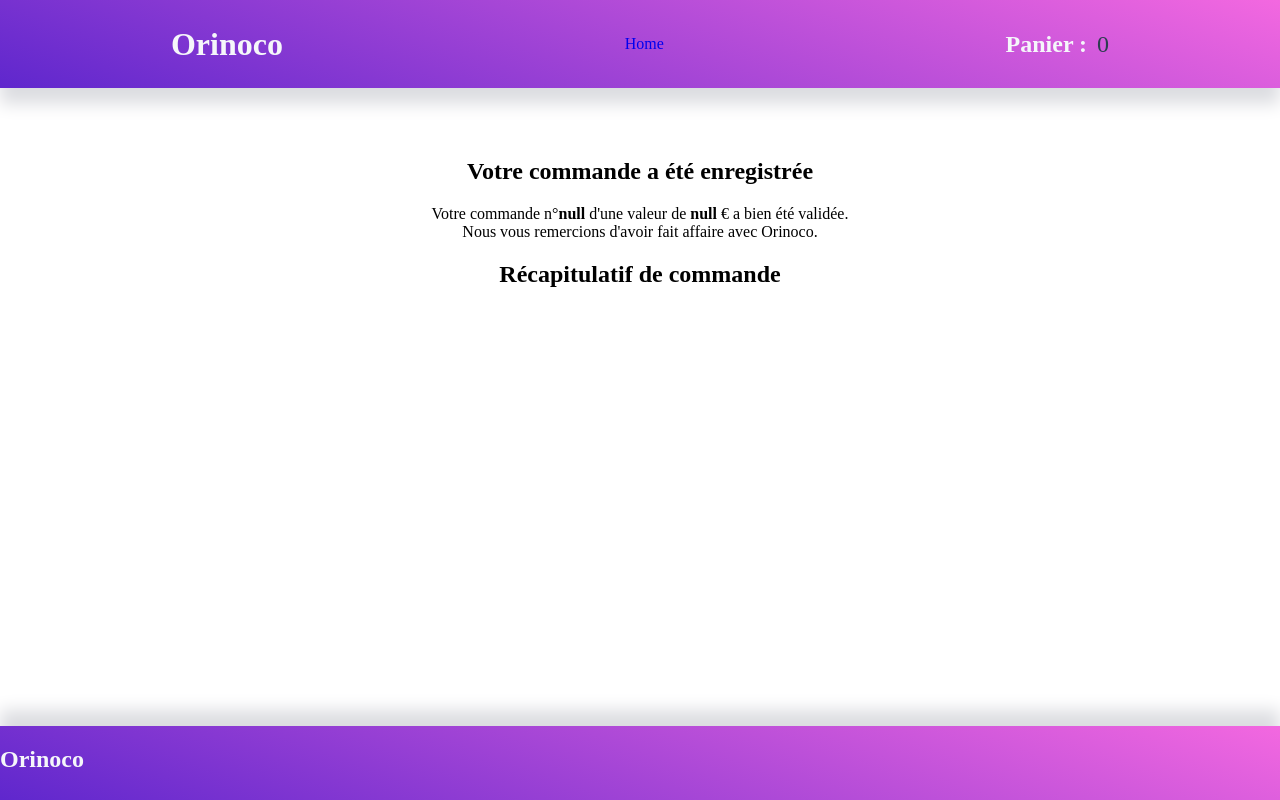
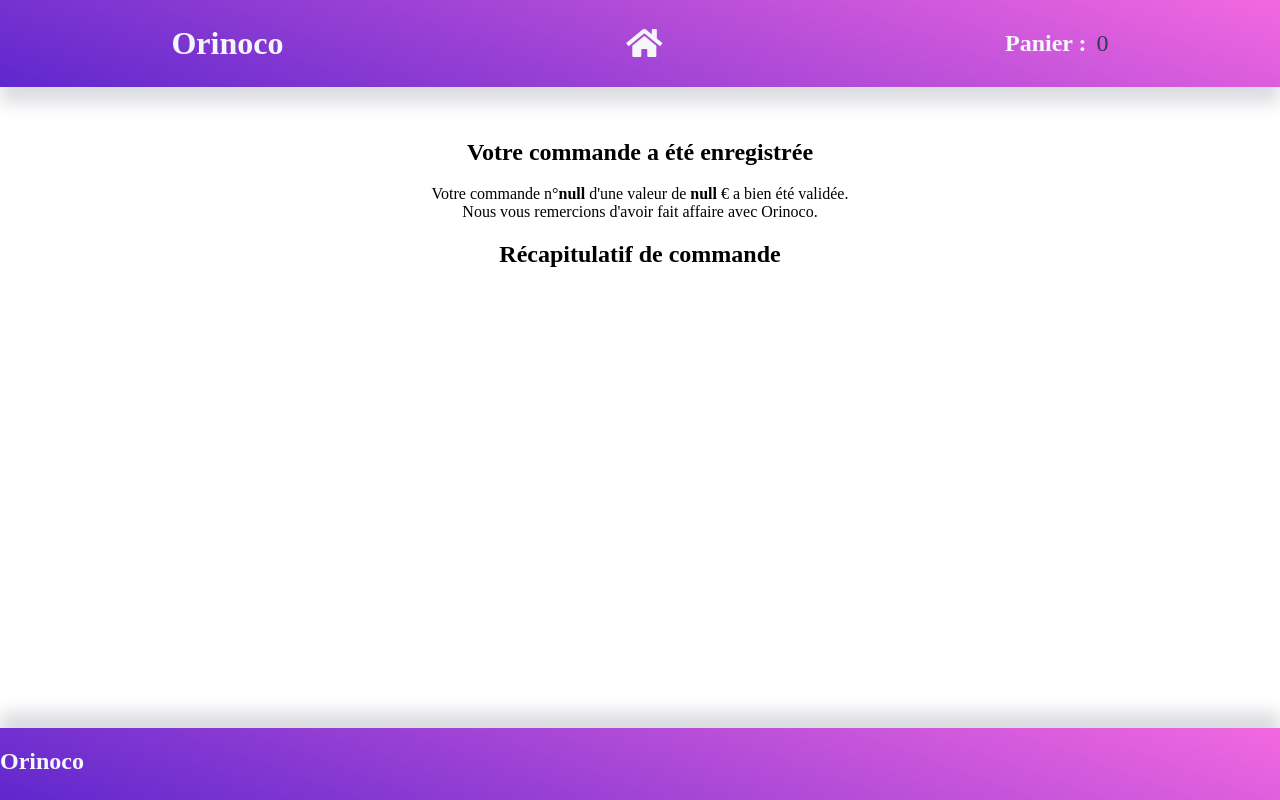
Before and after one commit to Easymr1/MimounRahmouni_5_02022021, a plain HTML site: page front_end/confirmation.html in a window 1280 px wide. Drawn offline with Linux system fonts and the light colour scheme.

Commit message:
correction style ajout footer sass et header plus ajout effet sur carte et bouton add to cart

```diff
--- a/front_end/article.css
+++ b/front_end/article.css
@@ -10,18 +10,6 @@ a {
     text-decoration: none;
 }
 
-header {
-    background: linear-gradient(200deg, #f368e0, #5f27cd);
-    color: #f5f6fa;
-    height: 120px;
-    width: 100%;
-    display: flex;
-    justify-content: space-around;
-    align-items: center;
-    box-shadow: 0 1rem 1rem #dcdde1;
-    margin-bottom: 50px;
-}
-
 section {
     height: 100%;
     padding: 1rem;
@@ -32,6 +20,10 @@ section {
     flex-wrap: wrap;
     align-items: center;
     justify-content: space-around;
+}
+
+.home {
+    color: #f5f6fa;
 }
 
 .panier {
@@ -47,7 +39,8 @@ section {
 }
 
 .img_choix {
-    width: 50%;
+    max-width: 80%;
+    max-height: 400px;
     border-radius: 20px;
 }
 
@@ -66,4 +59,18 @@ section {
 .button {
     margin-top: 30px;
     width: 100px;
+    height: 50px;
+    border-radius: 10px;
+    background: linear-gradient(200deg, #f368e0, #5f27cd);
+    color: #f5f6fa;
+    font-size: 1rem;
+    border: none;
+    box-shadow: 0 0 1rem #dcdde1;
+    transition: all 300ms ease-in-out;
 }
+
+.button:hover {
+    filter: brightness(1.1);
+    transform: scale(1.1);
+    box-shadow: 0 0 2rem #dcdde1;
+}
--- a/front_end/confirmation.css
+++ b/front_end/confirmation.css
@@ -10,16 +10,8 @@ a {
     text-decoration: none;
 }
 
-header {
-    background: linear-gradient(200deg, #f368e0, #5f27cd);
+.home {
     color: #f5f6fa;
-    height: 120px;
-    width: 100%;
-    display: flex;
-    justify-content: space-around;
-    align-items: center;
-    box-shadow: 0 1rem 1rem #dcdde1;
-    margin-bottom: 50px;
 }
 
 .panier {
--- a/front_end/confirmation.html
+++ b/front_end/confirmation.html
@@ -5,14 +5,15 @@
     <meta charset="UTF-8">
     <meta name="viewport" content="width=device-width, initial-scale=1.0">
     <link rel="stylesheet" href="confirmation.css">
+    <link rel="stylesheet" href="font_awe/css/all.css">
     <link rel="stylesheet" href="sass/main.css">
     <title>Confirmation</title>
 </head>
 
 <body>
-    <header>
+    <header class="header">
         <h1>Orinoco</h1>
-        <a href="index.html">Home</a>
+        <a href="index.html" class="home"><i class="fas fa-home fa-2x"></i></a>
         <a class="panier" href="panier.html">
             <h2>Panier :</h2>
             <div class="cart">0</div>
--- a/front_end/confirmation.js
+++ b/front_end/confirmation.js
@@ -42,7 +42,7 @@ const recapProducts = (products) => {
                     <p class='numberItems'>Qté : ${item.inCart}</p>
                 </div>
             </div>
-            <p class ='price'>${item.price}</p>
+            <p class ='price'>${item.price} €</p>
         </div>
         `;
 
--- a/front_end/panier.css
+++ b/front_end/panier.css
@@ -4,17 +4,6 @@ body {
     display: flex;
     flex-direction: column;
     justify-content: space-between;
-}
-
-header {
-    background: linear-gradient(200deg, #f368e0, #5f27cd);
-    color: #f5f6fa;
-    height: 120px;
-    width: 100%;
-    display: flex;
-    justify-content: space-around;
-    align-items: center;
-    box-shadow: 0 1rem 1rem #dcdde1;
 }
 
 section {
@@ -30,6 +19,10 @@ section {
 a {
     text-decoration: none;
     color: #2c3e50;
+}
+
+.home {
+    color: #f5f6fa;
 }
 
 .panier {
--- a/front_end/sass/layout/_footer.scss
+++ b/front_end/sass/layout/_footer.scss
@@ -4,4 +4,5 @@
     width: 100%;
     box-shadow: 0 -1rem 1rem #dcdde1;
     height: 100px;
+    margin-top: 2rem;
 }
--- a/front_end/sass/layout/_header.scss
+++ b/front_end/sass/layout/_header.scss
@@ -1,4 +1,4 @@
-header {
+.header {
     background: linear-gradient(200deg, #f368e0, #5f27cd);
     color: #f5f6fa;
     height: 120px;
@@ -7,5 +7,5 @@ header {
     justify-content: space-around;
     align-items: center;
     box-shadow: 0 1rem 1rem #dcdde1;
-    margin-bottom: 50px;
+    margin-bottom: 2rem;
 }
--- a/front_end/sass/main.scss
+++ b/front_end/sass/main.scss
@@ -1 +1,2 @@
 @import "layout/footer";
+@import "layout/header"
--- a/front_end/style.css
+++ b/front_end/style.css
@@ -1,22 +1,14 @@
 body {
+    height: 100vh;
     margin: 0;
+    display: flex;
+    flex-direction: column;
+    justify-content: space-between;
 }
 
 a {
     text-decoration: none;
     color: #2c3e50;
-}
-
-header {
-    background: linear-gradient(200deg, #f368e0, #5f27cd);
-    color: #f5f6fa;
-    height: 120px;
-    width: 100%;
-    display: flex;
-    justify-content: space-around;
-    align-items: center;
-    box-shadow: 0 1rem 1rem #dcdde1;
-    margin-bottom: 20px;
 }
 
 .panier {
@@ -51,7 +43,9 @@ header {
 }
 
 .produit:hover {
-    filter: webkit-brightness(0.8);
+    filter: brightness(0.9);
+    transform: scale(1.05);
+    box-shadow: 0 0 2rem #dcdde1;
 }
 
 .img_product {
```
Also changed, not shown: front_end/article.html (+2 -2 lines), front_end/index.html (+1 -1 lines), front_end/panier.html (+2 -2 lines), front_end/sass/main.css, 1 other file.
